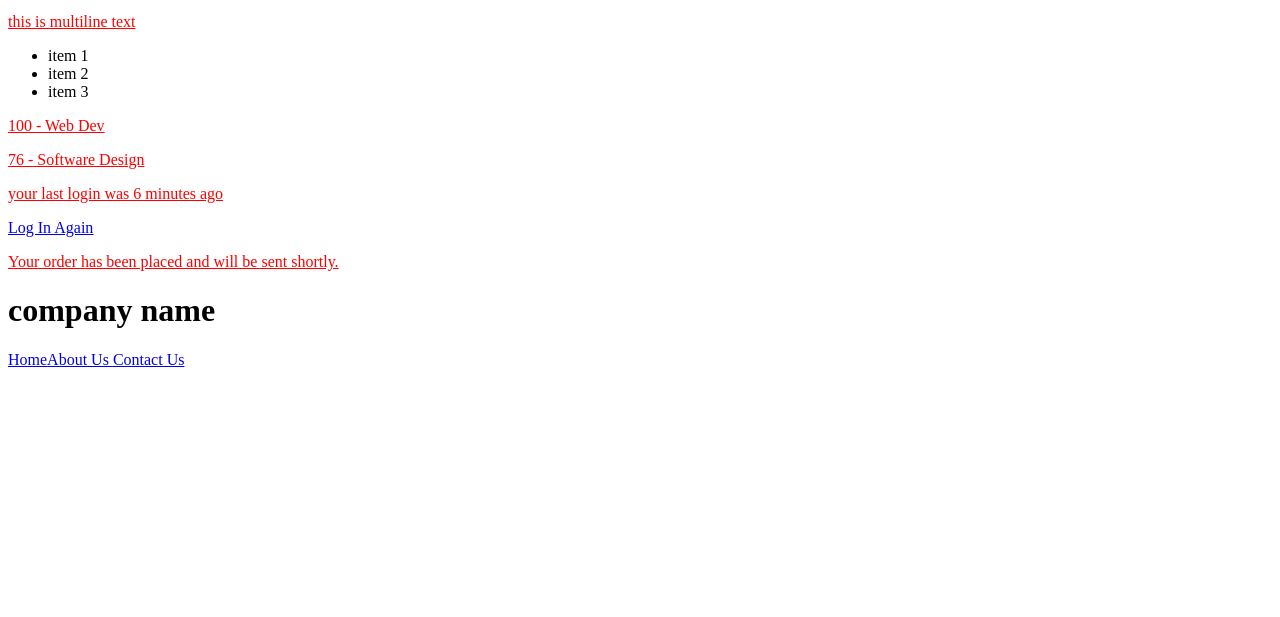
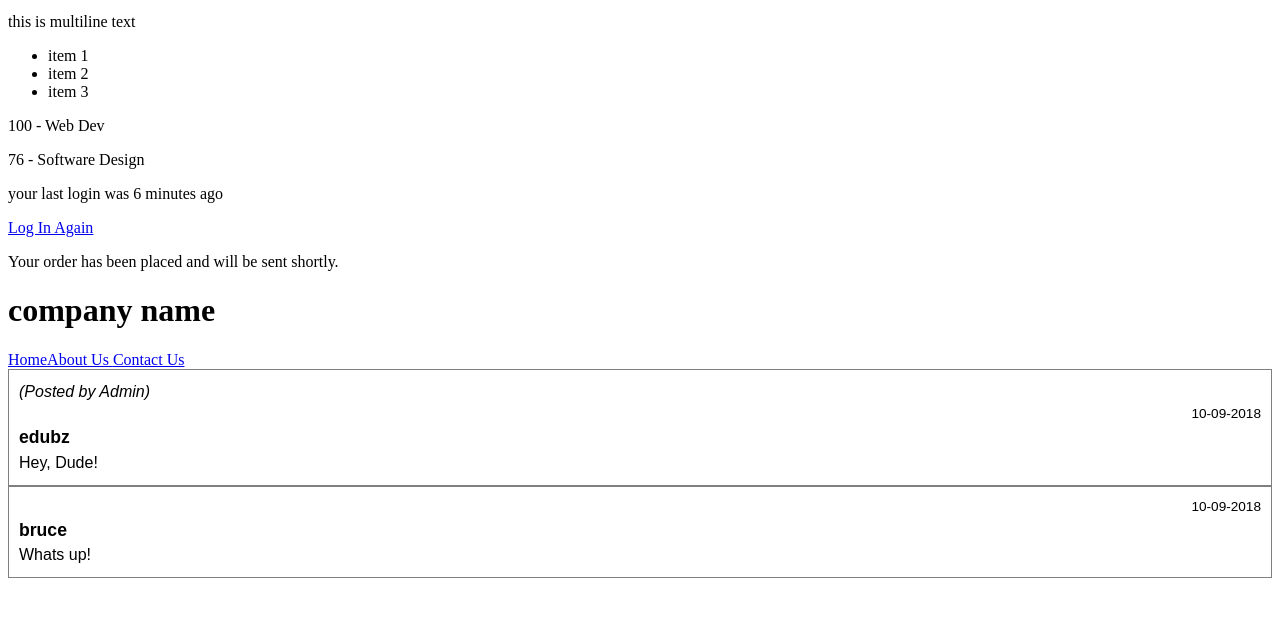
Before and after one commit to edubz/100DaysOfCode, a plain HTML site: page pug-test/html/index.html in a window 1280 px wide. Shown: the part 133-750 px from the top of the page. Drawn offline with Linux system fonts and the light colour scheme; files that its build step writes are made by us from their sources; files whose address does not match are found by name.

Commit message:
Day 9 / pug test + mixins

```diff
--- /dev/null
+++ b/pug-test/css/style.css
@@ -0,0 +1,16 @@
+.comment {
+	font-family: sans-serif;
+	line-height: 1.5;
+	padding: 10px;
+	border: 1px solid grey;
+}
+
+.date {
+	font-size: 85%;
+	text-align: right;
+}
+
+.author {
+	font-size: 110%;
+	font-weight: bold;
+}
--- a/pug-test/html/index.html
+++ b/pug-test/html/index.html
@@ -2,13 +2,7 @@
 <html>
   <head>
     <!--CSS-->
-    <link rel="stylesheet" href="css/style.css">
-    <style>
-      p {
-      	color: red;
-      	text-decoration: underline;
-      }
-    </style>
+    <link rel="stylesheet" href="/home/globali/100DaysOfCode/pug-test/css/style.css" type="text/css">
   </head>
   <body>
     <input type="password" name="inPwd" data-js="NOT OK!">
@@ -39,5 +33,16 @@
     <!--The include keyword-->
     <h1>company name</h1>
     <nav><a href="#">Home</a><a href="#">About Us </a><a href="#">Contact Us</a></nav>
+    <!--Mixins-->
+    <div class="comment"><em>(Posted by Admin)</em>
+      <div class="date">10-09-2018</div>
+      <div class="author">edubz</div>
+      <div class="text">Hey, Dude!</div>
+    </div>
+    <div class="comment">
+      <div class="date">10-09-2018</div>
+      <div class="author">bruce</div>
+      <div class="text">Whats up!</div>
+    </div>
   </body>
 </html>
```
Also changed, not shown: 1 other file.
